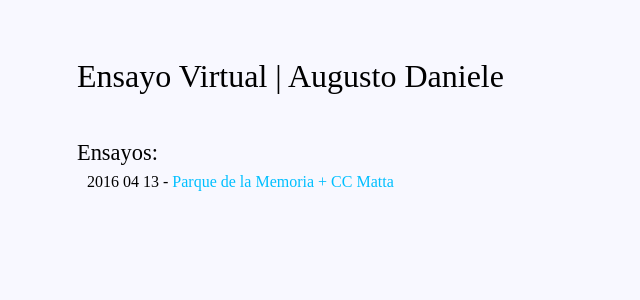
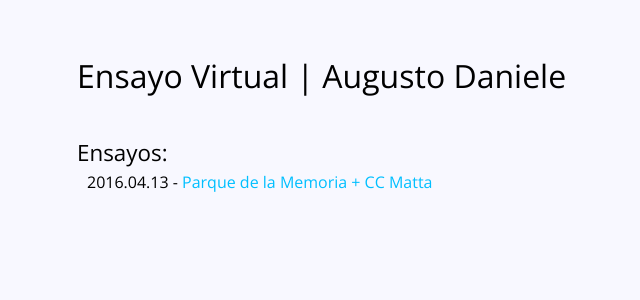
Before and after one commit to tasken/sitio.audiovisual, a Jekyll site: the page built from index.html, in a window 1280 px wide. Shown: the top 300 px of the page, without its empty margins (83-723 px from the left). Built offline with Jekyll 4.4.1, drawn with Linux system fonts in a browser that asks for light colours.

Commit message:
ajustes derp

```diff
--- a/_layouts/post.html
+++ b/_layouts/post.html
@@ -3,9 +3,9 @@
 ---
 
 <div class="post">
-    <a class="post__back" href="{{ site.baseurl }}/">&lt;-- volver</a>
+    <a class="post__back" href="{{ site.baseurl }}/">&larr; volver</a>
     <h1 class="post__title">{{ page.title }}</h1>
-    <p class="post__date">{{ page.date | date: '%Y %m %d' }}</p>
+    <p class="post__date">{{ page.date | date: '%Y.%m.%d' }}</p>
     <div class="post__content"?>
         {{ content }}
     </div>
--- a/_sass/_config.scss
+++ b/_sass/_config.scss
@@ -5,7 +5,7 @@
 
 // FONT
 $font-url: "//fonts.googleapis.com/css?family=Open+Sans:400,400italic,700,700italic";
-$font-family: "'Open Sans', sans-serif";
+$font-family: 'Open Sans', sans-serif;
 
 // BREAKPOINTS
 $br: 600px;
--- a/index.html
+++ b/index.html
@@ -9,7 +9,7 @@
     <ul>
         {% for post in site.posts %}
         <li>
-            <span class="date">{{ post.date | date: '%Y %m %d' }}</span> - <a href="{{ site.baseurl }}/{{ post.url }}">{{ post.title }}</a>
+            <span class="date">{{ post.date | date: '%Y.%m.%d' }}</span> - <a href="{{ site.baseurl }}/{{ post.url }}">{{ post.title }}</a>
         </li>
         {% endfor %}
     </ul>
```
